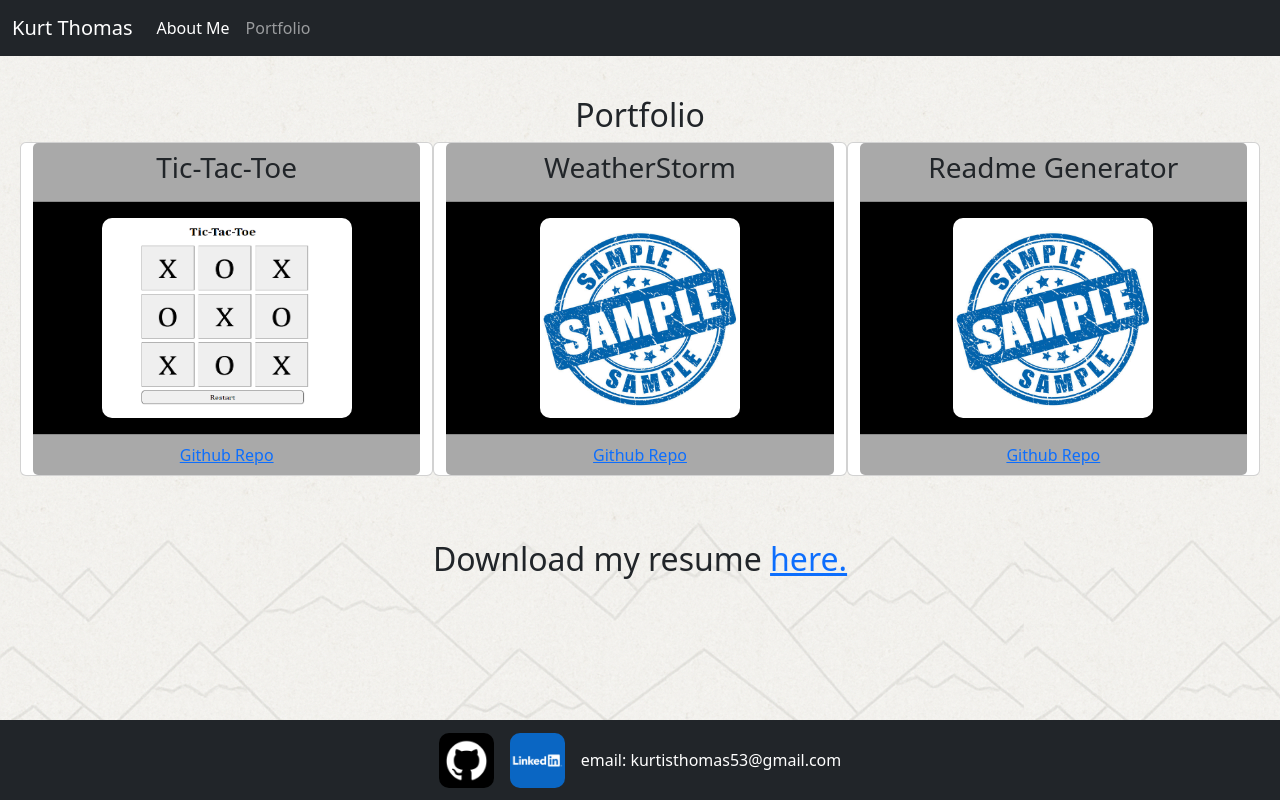
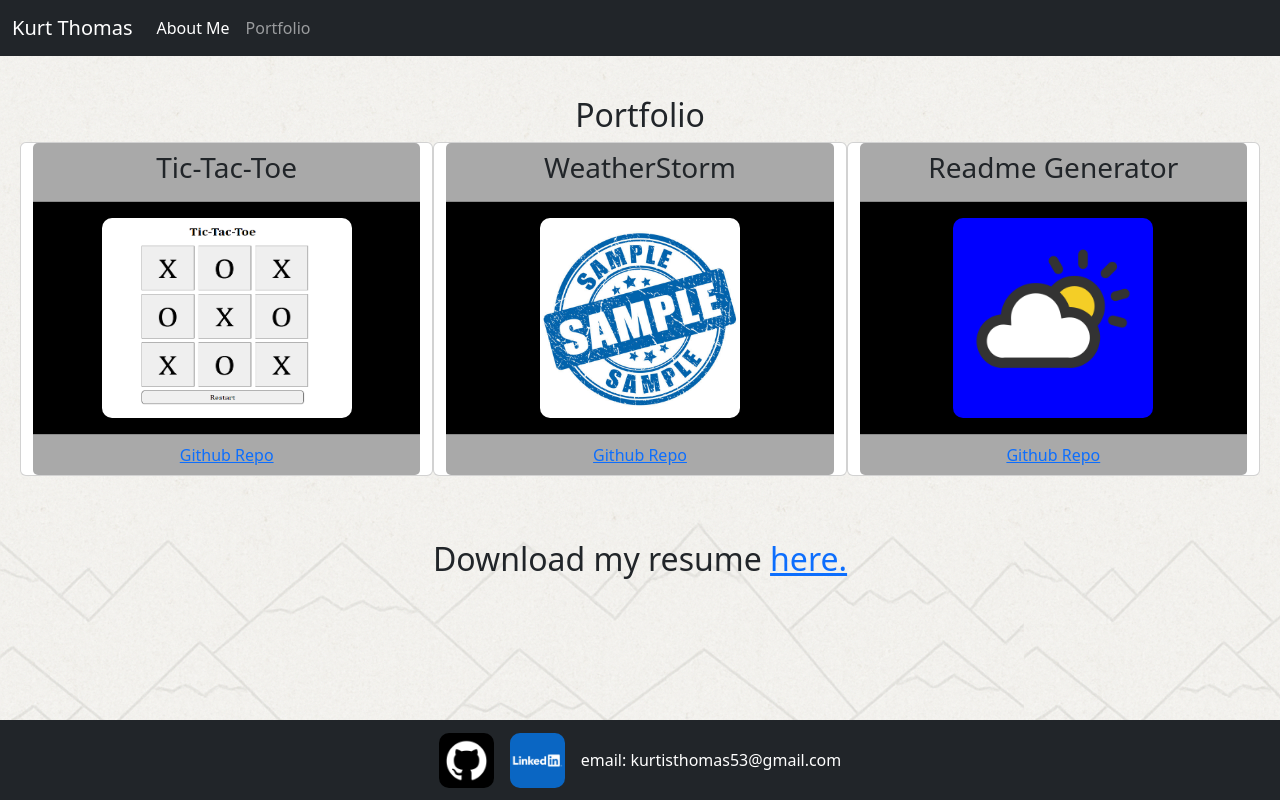
Before and after one commit to kutho53/React-Portfolio, a React (Vite) app: page /portfolio-page in a window 1280 px wide. Built offline with nearby package versions, Linux system fonts and the light colour scheme; the HTML template or start-up script is replaced by a standard one.

Commit message:
implement weather thumbnail

```diff
--- a/src/pages/portfolio-page.jsx
+++ b/src/pages/portfolio-page.jsx
@@ -39,7 +39,7 @@
                             <h3>Readme Generator</h3>
                         </div>
                         <div className='card-body center-content'>
-                            <img src={sample} alt='Sample Image' style={{ width: '200px', height: '200px', backgroundColor: 'blue', borderRadius: 10 }} />
+                            <img src={weatherIcon} alt='Weather Icon' style={{ width: '200px', height: '200px', backgroundColor: 'blue', borderRadius: 10 }} />
                         </div>
                         <div className='card-footer'>
                             <a className='github link' href='https://github.com/kutho53/README-Generator'>Github Repo </a>
```
